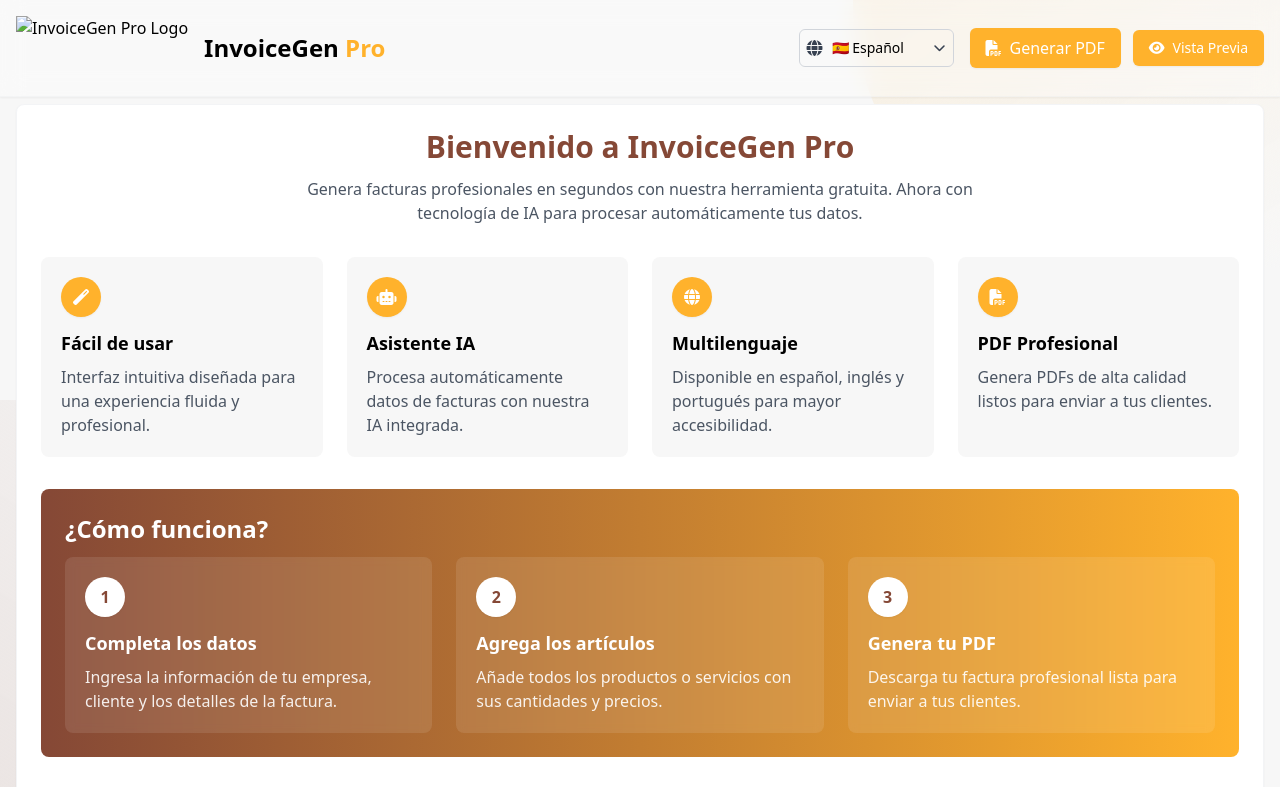
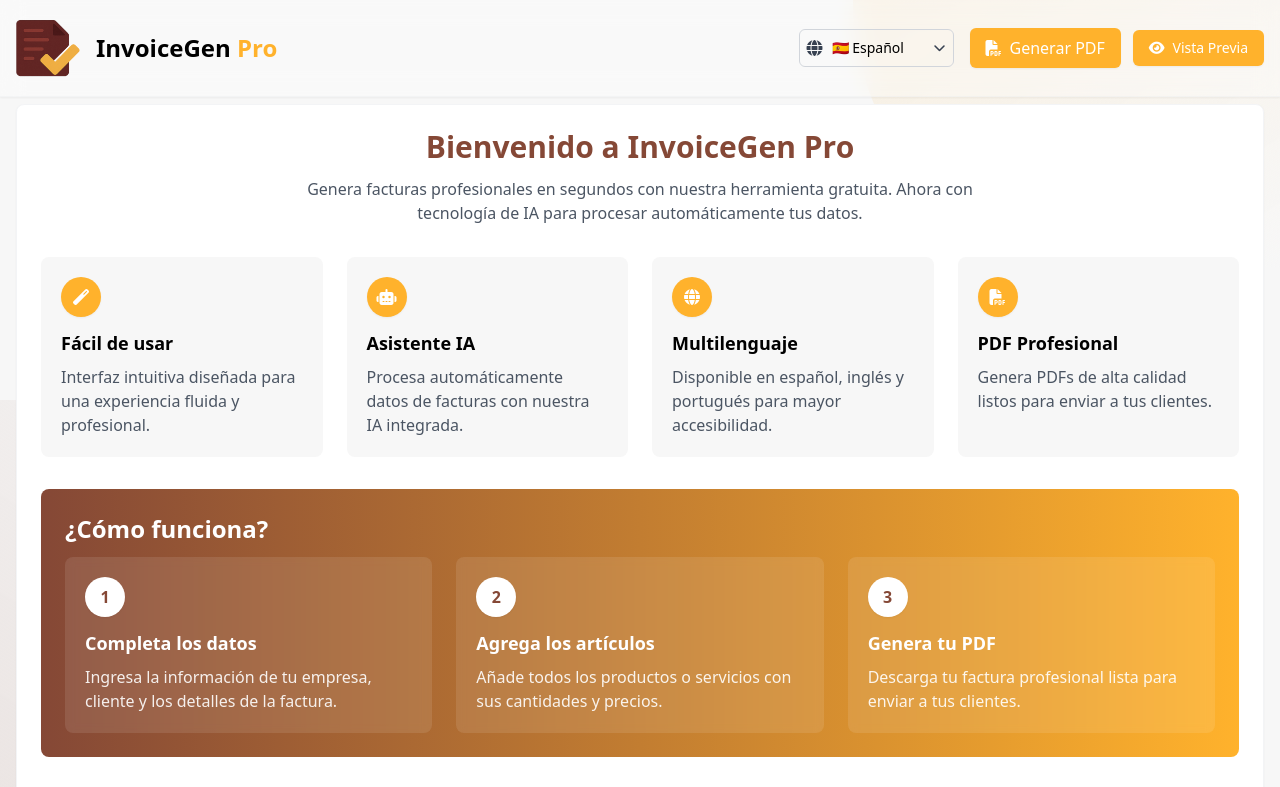
Before and after one commit to ivaniraldi/InvoiceGenPro, a website: page index.html in a window 1280 px wide. Shown: the top 787 px of the page. Drawn offline with nearby package versions, Linux system fonts and the light colour scheme; the site is published under a folder, as on GitHub Pages, so addresses that start at the root find nothing.

Commit message:
initial files

```diff
--- a/index.html
+++ b/index.html
@@ -16,14 +16,14 @@
     <meta property="og:url" content="https://invoicegenpro.com/">
     <meta property="og:title" content="InvoiceGen Pro - Generador de Facturas Profesionales">
     <meta property="og:description" content="Genera facturas profesionales en segundos con InvoiceGen Pro. Herramienta gratuita y fácil de usar para crear facturas en PDF.">
-    <meta property="og:image" content="opengraph.png">
+    <meta property="og:image" content="./opengraph.png">
 
     <!-- Twitter -->
     <meta property="twitter:card" content="summary_large_image">
     <meta property="twitter:url" content="https://invoicegenpro.com/">
     <meta property="twitter:title" content="InvoiceGen Pro - Generador de Facturas Profesionales">
     <meta property="twitter:description" content="Genera facturas profesionales en segundos con InvoiceGen Pro. Herramienta gratuita y fácil de usar para crear facturas en PDF.">
-    <meta property="twitter:image" content="opengraph.png">
+    <meta property="twitter:image" content="./opengraph.png">
 
     <!-- Favicon -->
     <link rel="icon" type="image/png" sizes="32x32" href="favicon-32x32.png">
@@ -95,7 +95,7 @@
             <div class="flex items-center justify-between py-4">
                 <!-- Logo y título -->
                 <div class="flex items-center space-x-4">
-                    <img src="/logo-min.png" alt="InvoiceGen Pro Logo" class="h-16 w-auto">
+                    <img src="./logo-min.png" alt="InvoiceGen Pro Logo" class="h-16 w-auto">
                     <h1 class="text-2xl font-bold text-black">InvoiceGen <span class="text-[#FFB22C] font-bold">Pro</span></h1>
                 </div>
 
```
